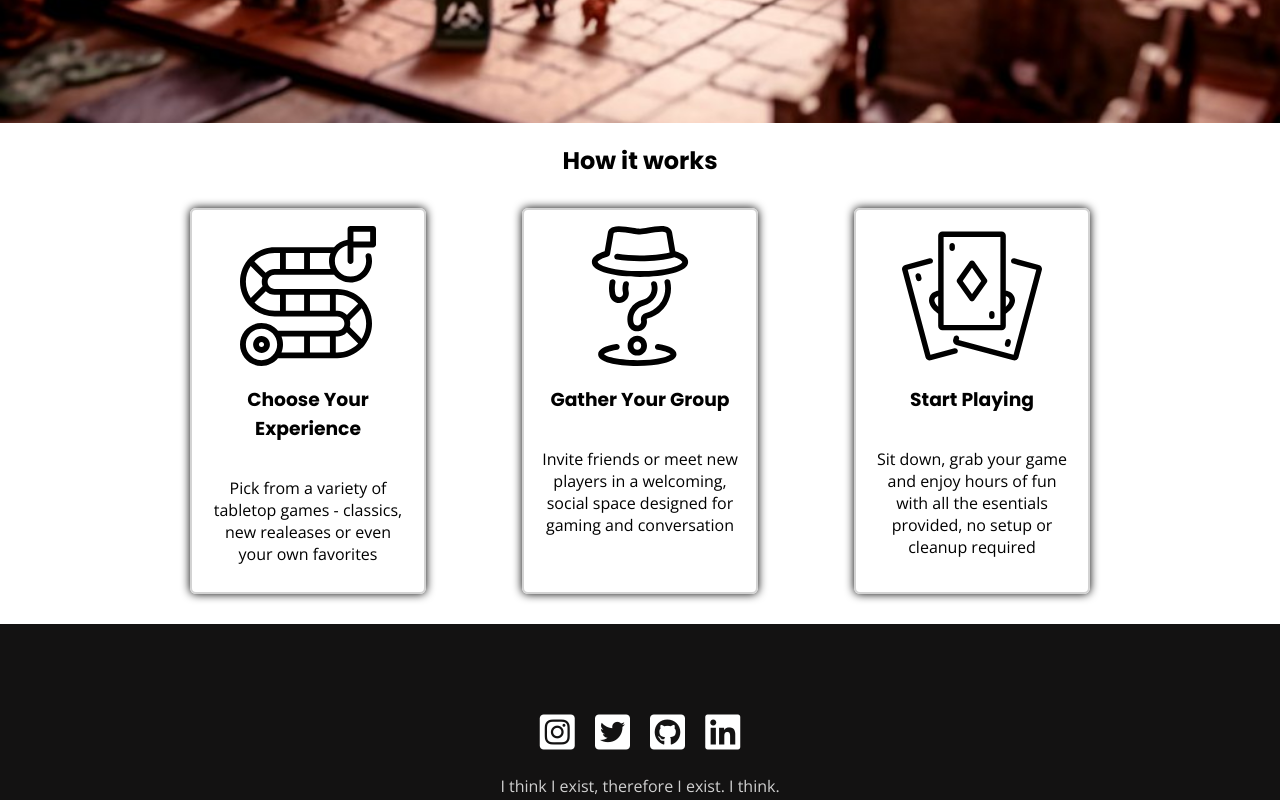
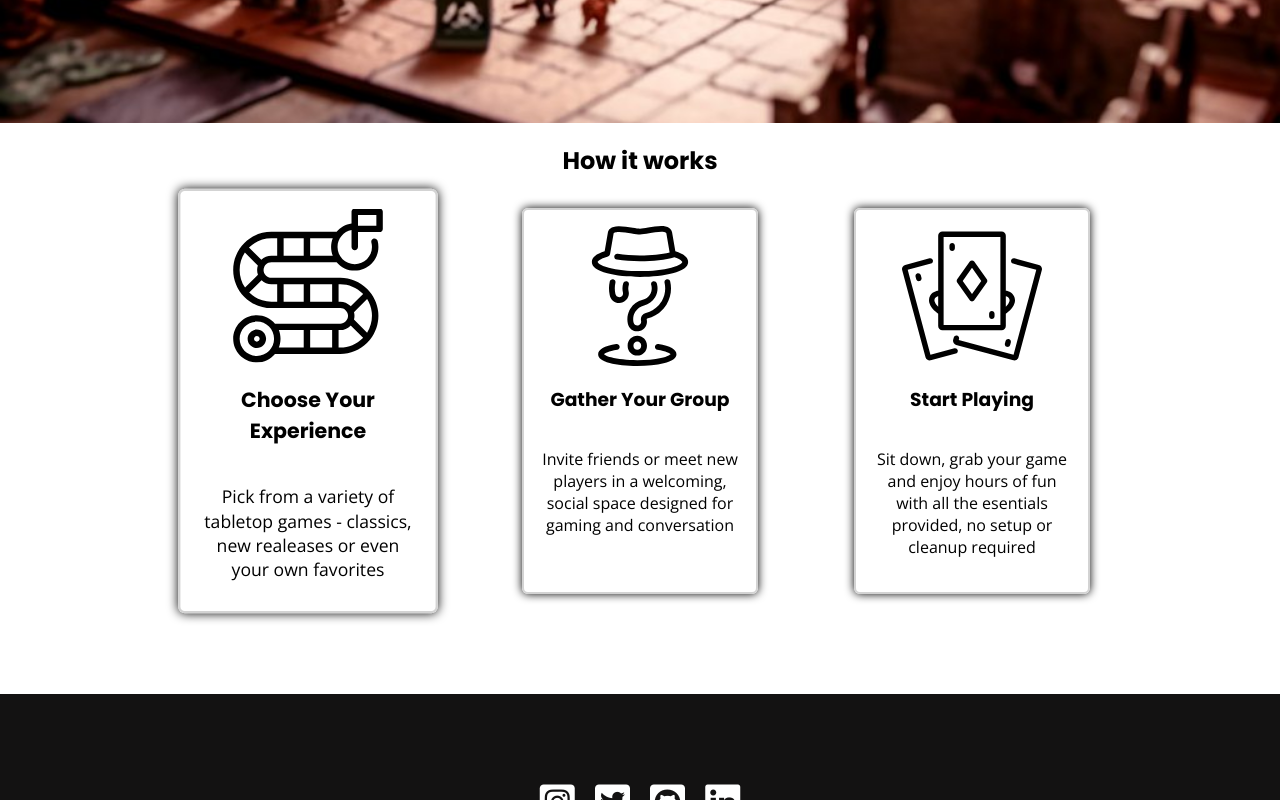
Before and after one commit to vetorazo/landing, a plain HTML site: page index.html in a window 1280 px wide. In both pictures the pointer is over the element 308 px from the left and 852 px from the top of the page. Shown: the part 452-1252 px from the top of the page. Drawn offline with nearby package versions, Linux system fonts and the light colour scheme.

Commit message:
my landing page

```diff
--- a/css/components/cards.css
+++ b/css/components/cards.css
@@ -4,6 +4,7 @@
   justify-content: space-between;
   align-items: center;
   margin: 30px auto;
+  margin-bottom: 100px;
 }
 
 .card img {
@@ -22,8 +23,13 @@
   border-radius: 6px;
   box-shadow: 0px 0px 10px black;
   align-items: center;
+  transition: transform 0.3s;
 }
 
 .card p {
   flex-grow: 1;
 }
+
+.card:hover {
+  transform: scale(1.1);
+}
```
